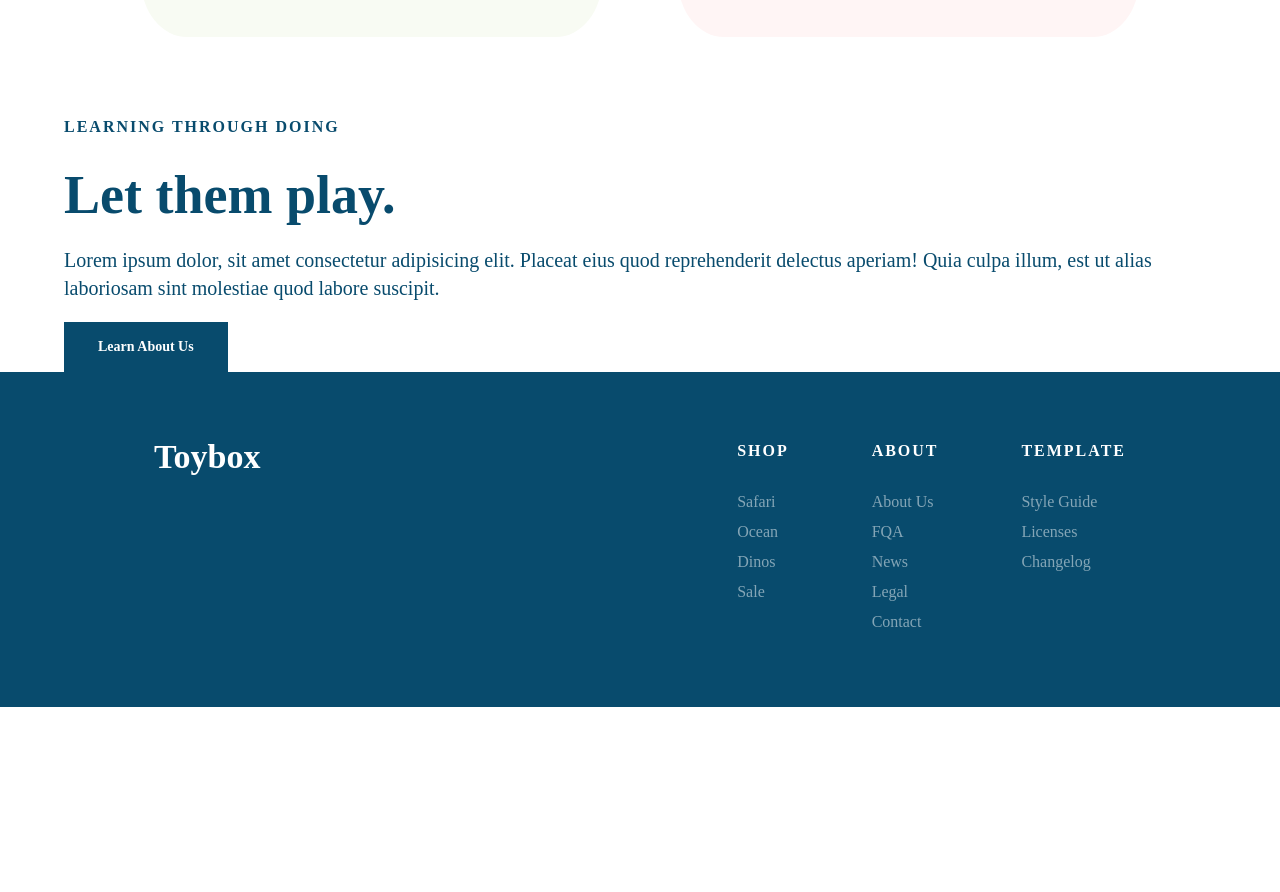
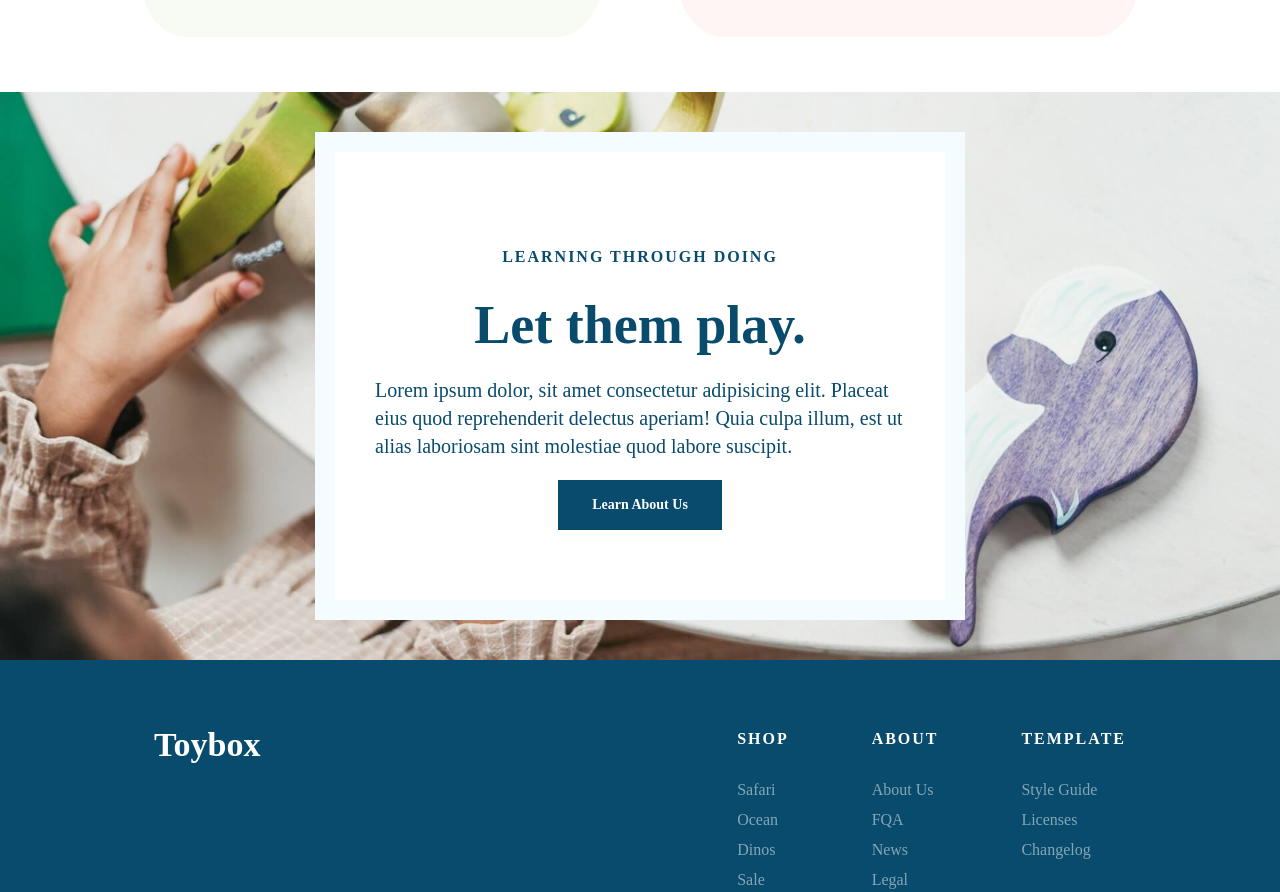
Before and after one commit to jasmine-lmj/ecommerce-codealong-juno, a plain HTML site: page index.html in a window 1280 px wide. Shown: the part 2172-3064 px from the top of the page. Before the commit the page ends 2879 px from the top, so only its background shows below. Drawn offline with Linux system fonts and the light colour scheme; a web font is replaced by a local one.

Commit message:
Finished play section styles

```diff
--- /dev/null
+++ b/styles/sass/partials/_play.scss
@@ -0,0 +1,20 @@
+.play{
+    background-image: url("../assets/background-image.jpg");
+    background-size:cover;
+    background-position: center;
+    padding:40px 0;
+
+    .playContainer{
+        background-color: $solidWhite;
+        border:20px solid $secondary;
+        max-width: 650px;
+        padding:70px 40px;
+        text-align: center;
+
+        p{
+            text-align: left;
+        }
+    }
+
+
+}
--- a/styles/sass/styles.scss
+++ b/styles/sass/styles.scss
@@ -7,4 +7,5 @@
 @import "./partials/nav";
 @import "./partials/header";
 @import "./partials/categories";
+@import "./partials/play";
 @import "./partials/footer";
```
Also changed, not shown: styles/styles.css.
